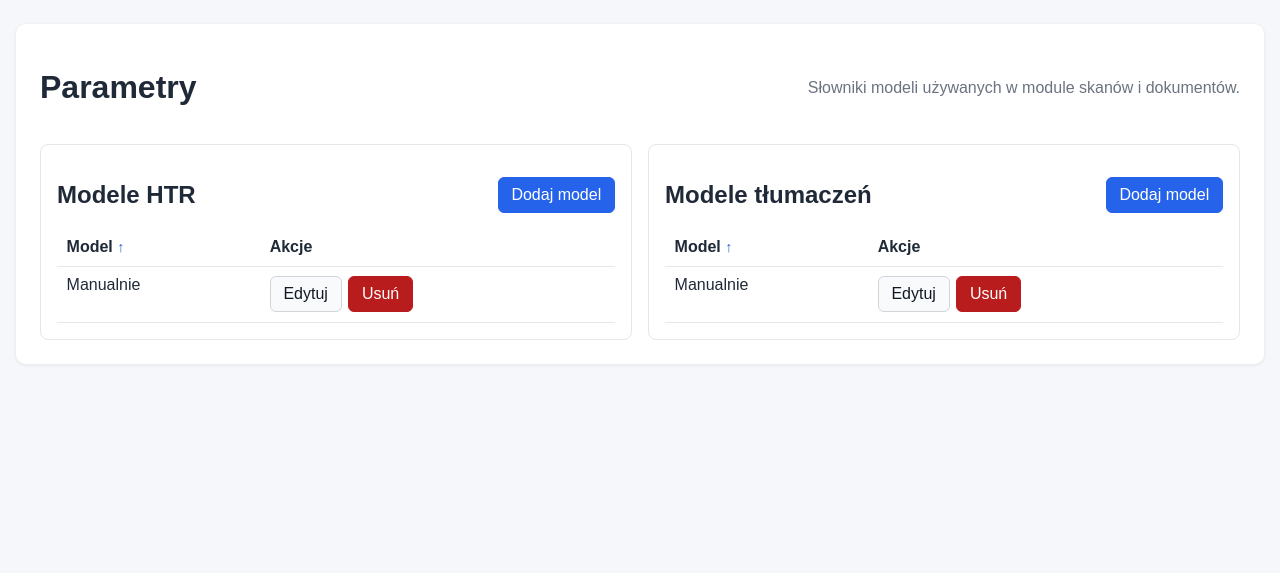
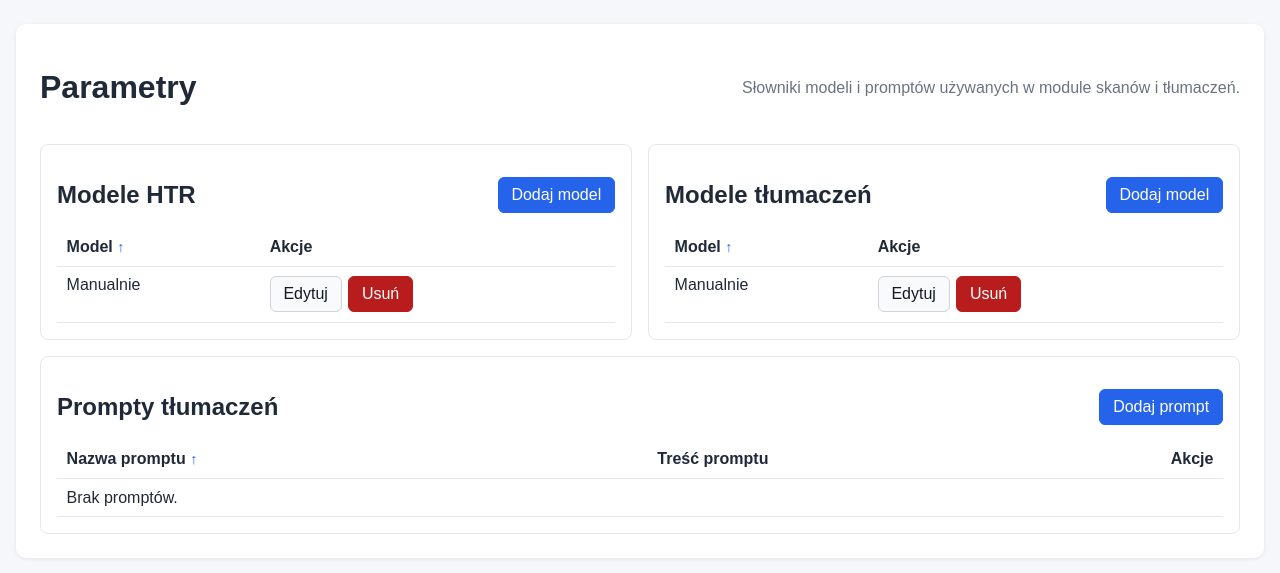
Before and after one commit to pjaskulski/manuscript-lab, a Flask app: page /parameters/ in a window 1280 px wide. Shown: the part 68-641 px from the top of the page. Run offline with Flask 3, Linux system fonts and the light colour scheme; the visitor is signed in with stand-in values (Sample User, id 1); data comes from the database, SQL or seed files in the repository; data that the repository does not hold is empty; some libraries are stand-ins or nearby versions.

Commit message:
parametry: prompty

```diff
--- a/app/blueprints/documents/routes.py
+++ b/app/blueprints/documents/routes.py
@@ -32,6 +32,11 @@ DOCUMENT_VARIANT_SORT_FIELDS = {
         (TranslationVariant.source_model.asc().nullslast(), TranslationVariant.id.asc())
         if direction == "asc"
         else (TranslationVariant.source_model.desc().nullslast(), TranslationVariant.id.asc())
+    ),
+    "source_prompt": lambda direction: (
+        (TranslationVariant.source_prompt.asc().nullslast(), TranslationVariant.id.asc())
+        if direction == "asc"
+        else (TranslationVariant.source_prompt.desc().nullslast(), TranslationVariant.id.asc())
     ),
     "notes": lambda direction: (
         (TranslationVariant.label.asc().nullslast(), TranslationVariant.id.asc())
--- a/app/blueprints/parameters/routes.py
+++ b/app/blueprints/parameters/routes.py
@@ -1,7 +1,7 @@
 from flask import Blueprint, flash, redirect, render_template, request, url_for
 
 from ...extensions import db
-from ...models import ParameterModel, ScanText, TranslationVariant
+from ...models import ParameterModel, ParameterPrompt, ScanText, TranslationVariant
 from ...services.concurrency import bind_version_token, ensure_version_token_matches
 from ...services.model_registry import (
     MANUAL_MODEL_NAME,
@@ -9,7 +9,7 @@ from ...services.model_registry import (
     MODEL_SCOPE_LABELS,
     MODEL_SCOPE_TRANSLATION,
 )
-from .forms import ParameterModelForm
+from .forms import ParameterModelForm, ParameterPromptForm
 
 parameters_bp = Blueprint("parameters", __name__, template_folder="templates")
 
@@ -27,6 +27,7 @@ def index():
     sort_dirs = {
         MODEL_SCOPE_HTR: request.args.get("htr_sort_dir", "asc"),
         MODEL_SCOPE_TRANSLATION: request.args.get("translation_sort_dir", "asc"),
+        "prompt": request.args.get("prompt_sort_dir", "asc"),
     }
     for scope in sort_dirs:
         if sort_dirs[scope] not in {"asc", "desc"}:
@@ -52,6 +53,13 @@ def index():
     return render_template(
         "parameters/index.html",
         groups=groups,
+        prompts=(
+            ParameterPrompt.query.order_by(
+                ParameterPrompt.name.asc() if sort_dirs["prompt"] == "asc" else ParameterPrompt.name.desc(),
+                ParameterPrompt.id.asc(),
+            ).all()
+        ),
+        prompt_sort_dir=sort_dirs["prompt"],
         manual_model_name=MANUAL_MODEL_NAME,
         htr_scope=MODEL_SCOPE_HTR,
         translation_scope=MODEL_SCOPE_TRANSLATION,
@@ -130,6 +138,15 @@ def _model_is_in_use(model: ParameterModel) -> bool:
     return False
 
 
+def _prompt_is_in_use(prompt: ParameterPrompt) -> bool:
+    return (
+        db.session.query(TranslationVariant.id)
+        .filter(TranslationVariant.source_prompt == prompt.name)
+        .first()
+        is not None
+    )
+
+
 @parameters_bp.route("/models/<int:model_id>/delete", methods=["POST"])
 def delete_model(model_id: int):
     model = ParameterModel.query.get_or_404(model_id)
@@ -143,3 +160,79 @@ def delete_model(model_id: int):
     db.session.commit()
     flash("Usunięto model ze słownika.", "success")
     return redirect(url_for("parameters.index"))
+
+
+@parameters_bp.route("/prompts/new", methods=["GET", "POST"])
+def new_prompt():
+    form = ParameterPromptForm()
+    cancel_url = url_for("parameters.index")
+    if form.validate_on_submit():
+        name = (form.name.data or "").strip()
+        content = (form.content.data or "").strip()
+        exists = ParameterPrompt.query.filter_by(name=name).first()
+        if not name:
+            flash("Nazwa promptu nie może być pusta.", "warning")
+        elif not content:
+            flash("Treść promptu nie może być pusta.", "warning")
+        elif exists is not None:
+            flash("Prompt o tej nazwie już istnieje.", "warning")
+        else:
+            db.session.add(ParameterPrompt(name=name, content=content))
+            db.session.commit()
+            flash("Dodano prompt do słownika.", "success")
+            return redirect(url_for("parameters.index"))
+    return render_template(
+        "parameters/prompt_form.html",
+        form=form,
+        title="Nowy prompt tłumaczenia",
+        cancel_url=cancel_url,
+    )
+
+
+@parameters_bp.route("/prompts/<int:prompt_id>/edit", methods=["GET", "POST"])
+def edit_prompt(prompt_id: int):
+    prompt = ParameterPrompt.query.get_or_404(prompt_id)
+    form = ParameterPromptForm(obj=prompt)
+    cancel_url = url_for("parameters.index")
+    if request.method == "GET":
+        bind_version_token(form, prompt)
+    if form.validate_on_submit():
+        ensure_version_token_matches(form, prompt)
+        name = (form.name.data or "").strip()
+        content = (form.content.data or "").strip()
+        exists = ParameterPrompt.query.filter_by(name=name).filter(ParameterPrompt.id != prompt.id).first()
+        if not name:
+            flash("Nazwa promptu nie może być pusta.", "warning")
+        elif not content:
+            flash("Treść promptu nie może być pusta.", "warning")
+        elif exists is not None:
+            flash("Prompt o tej nazwie już istnieje.", "warning")
+        else:
+            old_name = prompt.name
+            prompt.name = name
+            prompt.content = content
+            if old_name != name:
+                variants = TranslationVariant.query.filter_by(source_prompt=old_name).all()
+                for variant in variants:
+                    variant.source_prompt = name
+            db.session.commit()
+            flash("Zapisano prompt.", "success")
+            return redirect(url_for("parameters.index"))
+    return render_template(
+        "parameters/prompt_form.html",
+        form=form,
+        title="Edycja promptu tłumaczenia",
+        cancel_url=cancel_url,
+    )
+
+
+@parameters_bp.route("/prompts/<int:prompt_id>/delete", methods=["POST"])
+def delete_prompt(prompt_id: int):
+    prompt = ParameterPrompt.query.get_or_404(prompt_id)
+    if _prompt_is_in_use(prompt):
+        flash("Nie można usunąć promptu, ponieważ jest używany w istniejących wariantach.", "warning")
+        return redirect(url_for("parameters.index"))
+    db.session.delete(prompt)
+    db.session.commit()
+    flash("Usunięto prompt ze słownika.", "success")
+    return redirect(url_for("parameters.index"))
--- a/app/blueprints/parameters/templates/parameters/index.html
+++ b/app/blueprints/parameters/templates/parameters/index.html
@@ -1,9 +1,16 @@
 {% extends "base.html" %}
 {% block title %}Parametry{% endblock %}
+{% block head %}
+<style>
+    .prompt-actions-col { width: 1%; white-space: nowrap; }
+    .prompt-actions { display: flex; gap: .4rem; align-items: center; flex-wrap: nowrap; }
+    .prompt-actions form { margin: 0; }
+</style>
+{% endblock %}
 {% block content %}
 <div class="actions" style="justify-content: space-between; margin-bottom: 1rem;">
     <h1>Parametry</h1>
-    <p class="muted">Słowniki modeli używanych w module skanów i dokumentów.</p>
+    <p class="muted">Słowniki modeli i promptów używanych w module skanów i tłumaczeń.</p>
 </div>
 
 <div class="grid grid-2">
@@ -15,7 +22,7 @@
         <table>
             <thead>
                 <tr>
-                    <th><a class="sort-link" href="{{ url_for('parameters.index', htr_sort_dir='desc' if groups[htr_scope].sort_dir == 'asc' else 'asc', translation_sort_dir=groups[translation_scope].sort_dir) }}">Model{% if groups[htr_scope].sort_dir %} <span class="sort-arrow">{{ '↑' if groups[htr_scope].sort_dir == 'asc' else '↓' }}</span>{% endif %}</a></th>
+                    <th><a class="sort-link" href="{{ url_for('parameters.index', htr_sort_dir='desc' if groups[htr_scope].sort_dir == 'asc' else 'asc', translation_sort_dir=groups[translation_scope].sort_dir, prompt_sort_dir=prompt_sort_dir) }}">Model{% if groups[htr_scope].sort_dir %} <span class="sort-arrow">{{ '↑' if groups[htr_scope].sort_dir == 'asc' else '↓' }}</span>{% endif %}</a></th>
                     <th>Akcje</th>
                 </tr>
             </thead>
@@ -47,7 +54,7 @@
         <table>
             <thead>
                 <tr>
-                    <th><a class="sort-link" href="{{ url_for('parameters.index', htr_sort_dir=groups[htr_scope].sort_dir, translation_sort_dir='desc' if groups[translation_scope].sort_dir == 'asc' else 'asc') }}">Model{% if groups[translation_scope].sort_dir %} <span class="sort-arrow">{{ '↑' if groups[translation_scope].sort_dir == 'asc' else '↓' }}</span>{% endif %}</a></th>
+                    <th><a class="sort-link" href="{{ url_for('parameters.index', htr_sort_dir=groups[htr_scope].sort_dir, translation_sort_dir='desc' if groups[translation_scope].sort_dir == 'asc' else 'asc', prompt_sort_dir=prompt_sort_dir) }}">Model{% if groups[translation_scope].sort_dir %} <span class="sort-arrow">{{ '↑' if groups[translation_scope].sort_dir == 'asc' else '↓' }}</span>{% endif %}</a></th>
                     <th>Akcje</th>
                 </tr>
             </thead>
@@ -71,4 +78,38 @@
         </table>
     </div>
 </div>
+
+<div class="card" style="margin-top: 1rem;">
+    <div class="actions" style="justify-content: space-between;">
+        <h2>Prompty tłumaczeń</h2>
+        <a class="btn btn-primary" href="{{ url_for('parameters.new_prompt') }}">Dodaj prompt</a>
+    </div>
+    <table>
+        <thead>
+            <tr>
+                <th><a class="sort-link" href="{{ url_for('parameters.index', htr_sort_dir=groups[htr_scope].sort_dir, translation_sort_dir=groups[translation_scope].sort_dir, prompt_sort_dir='desc' if prompt_sort_dir == 'asc' else 'asc') }}">Nazwa promptu{% if prompt_sort_dir %} <span class="sort-arrow">{{ '↑' if prompt_sort_dir == 'asc' else '↓' }}</span>{% endif %}</a></th>
+                <th>Treść promptu</th>
+                <th class="prompt-actions-col">Akcje</th>
+            </tr>
+        </thead>
+        <tbody>
+            {% for prompt in prompts %}
+            <tr>
+                <td>{{ prompt.name }}</td>
+                <td><div class="mono small">{{ prompt.content[:400] }}{% if prompt.content|length > 400 %}…{% endif %}</div></td>
+                <td class="prompt-actions-col">
+                    <div class="prompt-actions">
+                        <a class="btn" href="{{ url_for('parameters.edit_prompt', prompt_id=prompt.id) }}">Edytuj</a>
+                        <form method="post" action="{{ url_for('parameters.delete_prompt', prompt_id=prompt.id) }}" onsubmit="return confirm('Usunąć prompt ze słownika?');">
+                            <button class="btn btn-danger" type="submit">Usuń</button>
+                        </form>
+                    </div>
+                </td>
+            </tr>
+            {% else %}
+            <tr><td colspan="3">Brak promptów.</td></tr>
+            {% endfor %}
+        </tbody>
+    </table>
+</div>
 {% endblock %}
--- a/app/blueprints/translations/forms.py
+++ b/app/blueprints/translations/forms.py
@@ -13,6 +13,7 @@ class TranslationVariantForm(FlaskForm):
     version_token = HiddenField()
     variant_type = SelectField("Typ wariantu", choices=VARIANT_TYPES, validators=[DataRequired()])
     source_model = SelectField("Model", choices=[], validators=[DataRequired()])
+    source_prompt = SelectField("Prompt", choices=[], validators=[Optional()])
     label = StringField("Uwagi", validators=[Optional()])
     content = TextAreaField("Treść", validators=[DataRequired()])
     submit = SubmitField("Zapisz")
--- a/app/blueprints/translations/routes.py
+++ b/app/blueprints/translations/routes.py
@@ -15,7 +15,12 @@ from ...services.bleu_metrics import (
     compute_corpus_bleu,
     compute_corpus_chrf,
 )
-from ...services.model_registry import MANUAL_MODEL_NAME, MODEL_SCOPE_TRANSLATION, get_model_choices
+from ...services.model_registry import (
+    MANUAL_MODEL_NAME,
+    MODEL_SCOPE_TRANSLATION,
+    get_model_choices,
+    get_prompt_choices,
+)
 from .forms import TranslationCompareForm, TranslationVariantForm
 
 translations_bp = Blueprint("translations", __name__, template_folder="templates")
@@ -34,18 +39,24 @@ def _configure_model_choices(form: TranslationVariantForm, current_value: str |
         form.source_model.data = (current_value or "").strip() or MANUAL_MODEL_NAME
 
 
+def _configure_prompt_choices(form: TranslationVariantForm, current_value: str | None = None) -> None:
+    form.source_prompt.choices = get_prompt_choices(current_value=current_value)
+    if not form.is_submitted():
+        form.source_prompt.data = (current_value or "").strip()
+
+
 def _variant_label(variant: TranslationVariant) -> str:
-    if variant.source_display:
-        return f"{variant.source_display} ({variant.variant_type})"
+    if variant.source_summary:
+        return f"{variant.source_summary} ({variant.variant_type})"
     return variant.variant_type
 
 
 def _comparison_group_key(comparison: TranslationComparison) -> tuple[str, str, str, str]:
     return (
         comparison.reference_variant.variant_type or "",
-        (comparison.reference_variant.source_display or "").strip(),
+        (comparison.reference_variant.source_summary or "").strip(),
         comparison.candidate_variant.variant_type or "",
-        (comparison.candidate_variant.source_display or "").strip(),
+        (comparison.candidate_variant.source_summary or "").strip(),
     )
 
 
@@ -126,12 +137,14 @@ def new_variant(document_id: int):
     document = Document.query.get_or_404(document_id)
     form = TranslationVariantForm()
     _configure_model_choices(form)
+    _configure_prompt_choices(form)
     cancel_url = url_for("documents.document_detail", document_id=document.id)
     if form.validate_on_submit():
         variant = TranslationVariant(
             document=document,
             variant_type=form.variant_type.data,
             source_model=(form.source_model.data or "").strip() or None,
+            source_prompt=(form.source_prompt.data or "").strip() or None,
             label=form.label.data,
             content=form.content.data,
         )
@@ -152,7 +165,8 @@ def new_variant(document_id: int):
 def edit_variant(variant_id: int):
     variant = TranslationVariant.query.get_or_404(variant_id)
     form = TranslationVariantForm(obj=variant)
-    _configure_model_choices(form, current_value=variant.source_display)
+    _configure_model_choices(form, current_value=variant.source_model)
+    _configure_prompt_choices(form, current_value=variant.source_prompt)
     cancel_url = url_for("documents.document_detail", document_id=variant.document_id)
     if request.method == "GET":
         bind_version_token(form, variant)
@@ -161,6 +175,7 @@ def edit_variant(variant_id: int):
         form.populate_obj(variant)
         variant.source_tool = None
         variant.source_model = (form.source_model.data or "").strip() or None
+        variant.source_prompt = (form.source_prompt.data or "").strip() or None
         _invalidate_variant_comparisons(variant)
         db.session.commit()
         flash("Zapisano wariant tłumaczenia.", "success")
@@ -194,7 +209,7 @@ def compare_variants(document_id: int):
         return redirect(url_for("documents.document_detail", document_id=document.id))
 
     form = TranslationCompareForm()
-    choices = [(v.id, f"{v.source_display or v.variant_type} | {v.variant_type}") for v in variants]
+    choices = [(v.id, f"{v.source_summary or v.variant_type} | {v.variant_type}") for v in variants]
     form.reference_variant_id.choices = choices
     form.candidate_variant_id.choices = choices
 
--- a/app/blueprints/translations/templates/translations/comparison_detail.html
+++ b/app/blueprints/translations/templates/translations/comparison_detail.html
@@ -15,8 +15,8 @@
     </div>
     <div class="card">
         <h2>Warianty</h2>
-        <p><strong>Wzorzec:</strong> {{ comparison.reference_variant.source_display or comparison.reference_variant.variant_type }}</p>
-        <p><strong>Porównywany:</strong> {{ comparison.candidate_variant.source_display or comparison.candidate_variant.variant_type }}</p>
+        <p><strong>Wzorzec:</strong> {{ comparison.reference_variant.source_summary or comparison.reference_variant.variant_type }}</p>
+        <p><strong>Porównywany:</strong> {{ comparison.candidate_variant.source_summary or comparison.candidate_variant.variant_type }}</p>
     </div>
 </div>
 <div class="grid grid-2" style="margin-top: 1rem;">
--- a/app/blueprints/translations/templates/translations/form.html
+++ b/app/blueprints/translations/templates/translations/form.html
@@ -7,6 +7,7 @@
     {{ form.hidden_tag() }}
     <div>{{ form.variant_type.label }} {{ form.variant_type() }}</div>
     <div>{{ form.source_model.label }} {{ form.source_model() }}</div>
+    <div>{{ form.source_prompt.label }} {{ form.source_prompt() }}</div>
     <div>{{ form.label.label }} {{ form.label() }}</div>
     <div>{{ form.content.label }} {{ form.content() }}</div>
     <div class="actions">
--- a/app/models/__init__.py
+++ b/app/models/__init__.py
@@ -1,6 +1,6 @@
 from .document import Document, DocumentScanLink
 from .htr import HTRComparison
-from .parameter import ParameterModel
+from .parameter import ParameterModel, ParameterPrompt
 from .scan import Scan, ScanText
 from .translation import TranslationComparison, TranslationVariant
 from .user import User
@@ -10,6 +10,7 @@ __all__ = [
     "DocumentScanLink",
     "HTRComparison",
     "ParameterModel",
+    "ParameterPrompt",
     "Scan",
     "ScanText",
     "TranslationComparison",
```
Also changed, not shown: app/__init__.py (+8 -1 lines), app/blueprints/documents/templates/documents/detail.html (+6 -4 lines), app/blueprints/parameters/forms.py (+8 -1 lines), app/blueprints/parameters/templates/parameters/prompt_form.html (added, +14 -0 lines), app/models/parameter.py (+14 -0 lines), app/models/translation.py (+9 -0 lines), app/services/model_registry.py (+12 -1 lines), 1 other file.
